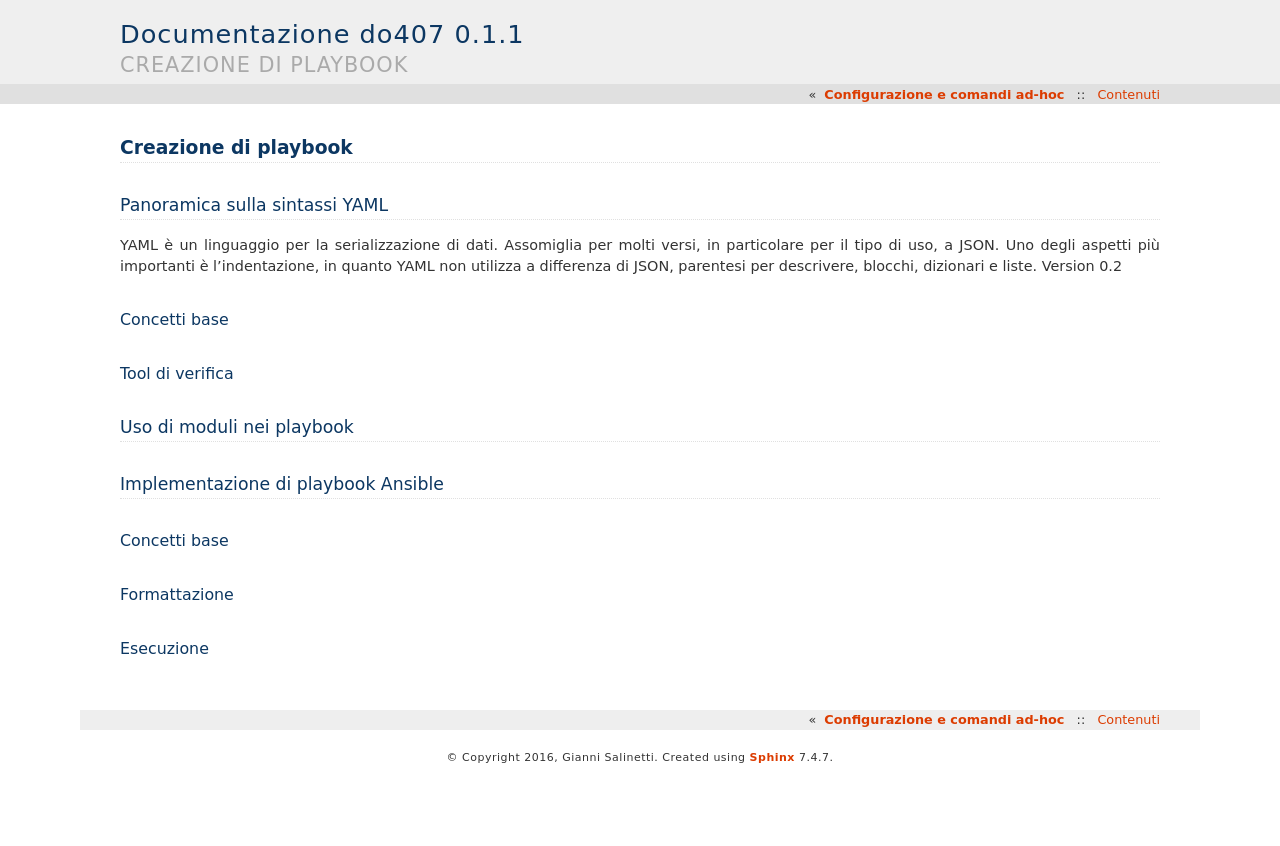
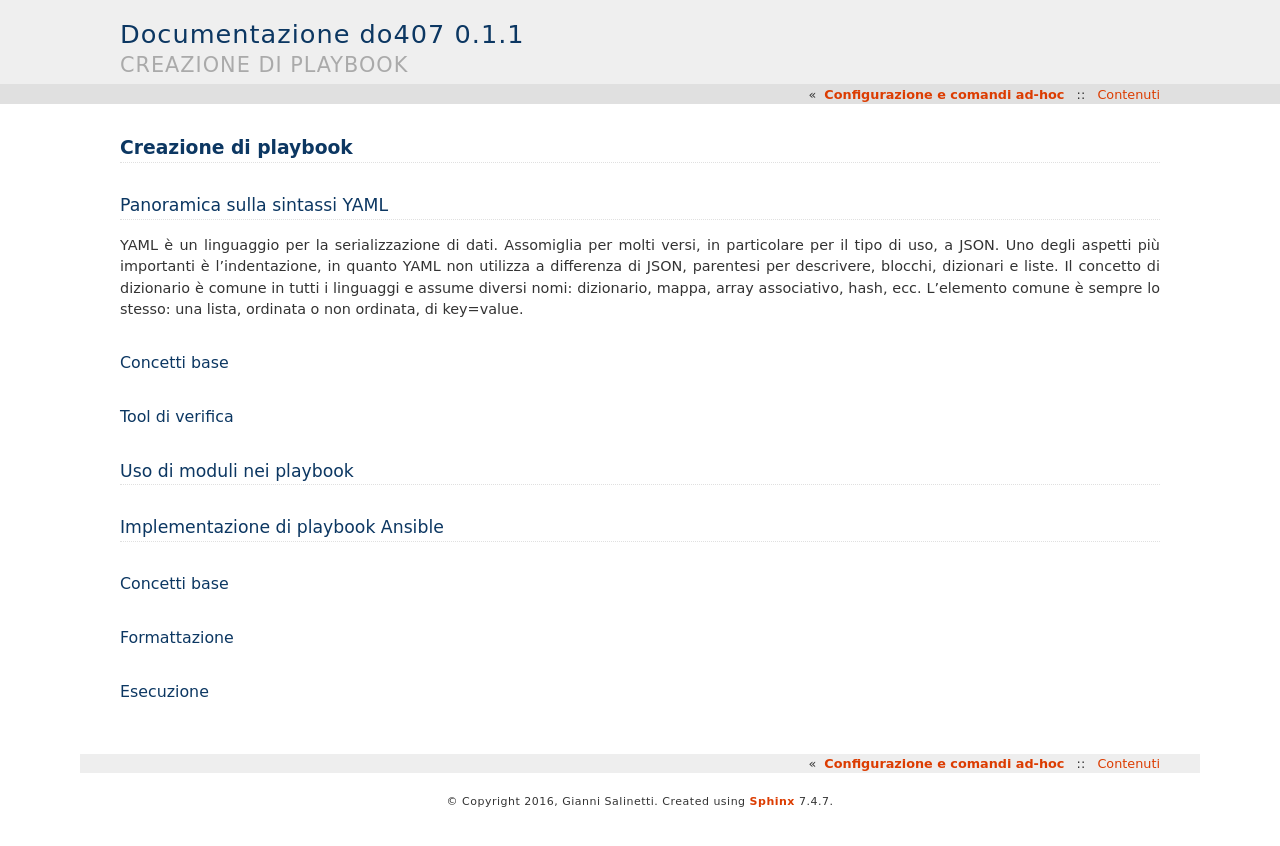
Before and after one commit to giannisalinetti/do407_test, a Sphinx documentation site: the page built from docs/source/playbook.rst, in a window 1280 px wide. Shown: the top 846 px of the page. Built offline with Sphinx 7.4.7, drawn with Linux system fonts in a browser that asks for light colours.

Commit message:
rollback

```diff
--- a/docs/source/playbook.rst
+++ b/docs/source/playbook.rst
@@ -6,7 +6,7 @@ Panoramica sulla sintassi YAML
 
 YAML è un linguaggio per la serializzazione di dati. Assomiglia per molti versi, in particolare per il tipo di uso, a JSON.
 Uno degli aspetti più importanti è l'indentazione, in quanto YAML non utilizza a differenza di JSON, parentesi per descrivere, blocchi, dizionari e liste.
-Version 0.2
+Il concetto di dizionario è comune in tutti i linguaggi e assume diversi nomi: dizionario, mappa, array associativo, hash, ecc. L'elemento comune è sempre lo stesso: una lista, ordinata o non ordinata, di key=value.
 
 Concetti base
 *************
```
